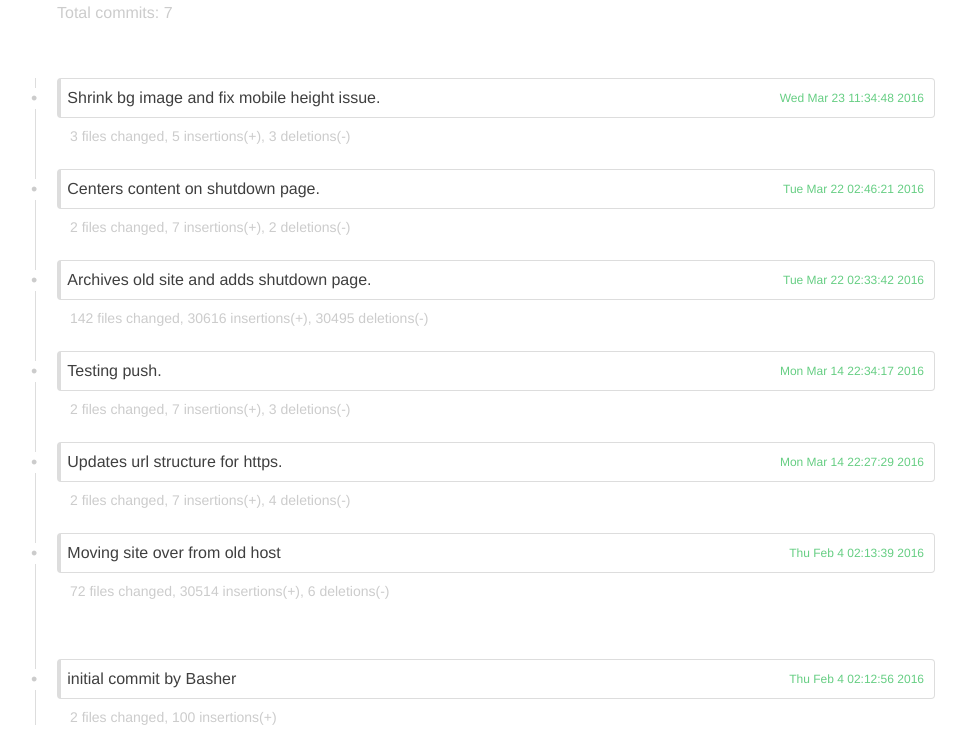
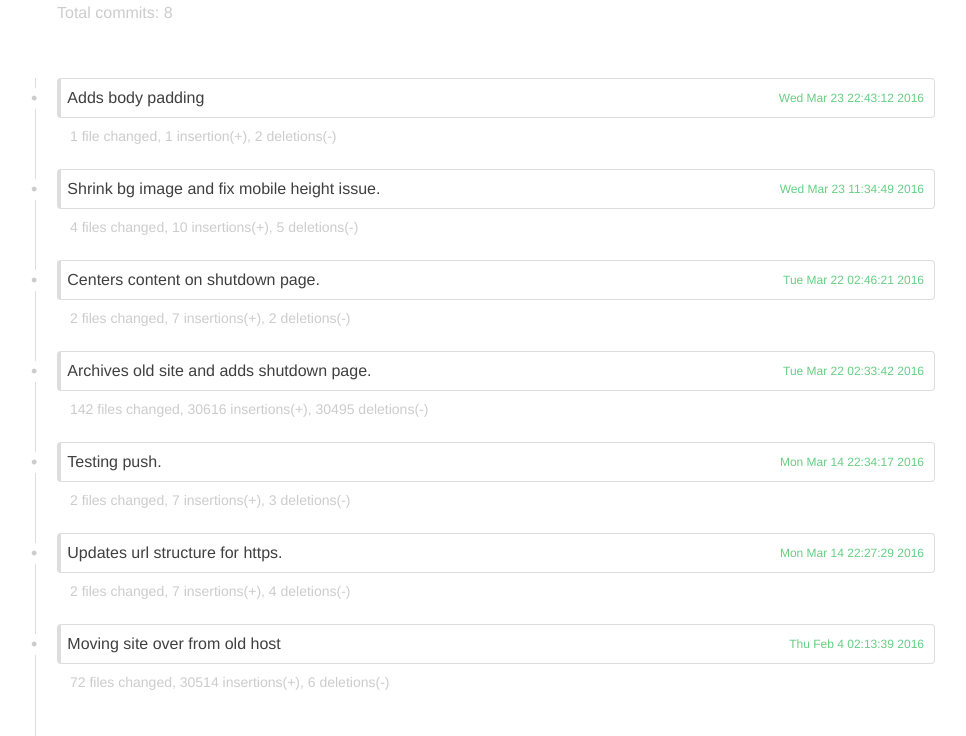
Before and after one commit to michaelwschultz/hemoglobe-website, a plain HTML site: page changelog.html in a window 1280 px wide. Shown: the part 64-800 px from the top of the page, without its empty margins (155-1121 px from the left). Drawn offline with Linux system fonts and the light colour scheme.

Commit message:
Adds body padding

```diff
--- a/changelog.html
+++ b/changelog.html
@@ -82,10 +82,13 @@
 <body>
 <div class="changelog">
 <h1>Changelog</h1>
-<h2>Total commits: 7</h2>
+<h2>Total commits: 8</h2>
 <ul>
-<li><span class="commit">Shrink bg image and fix mobile height issue.</span> <span class="date">Wed Mar 23 11:34:48 2016</span></li>
- 3 files changed, 5 insertions(+), 3 deletions(-)
+<li><span class="commit">Adds body padding</span> <span class="date">Wed Mar 23 22:43:12 2016</span></li>
+ 1 file changed, 1 insertion(+), 2 deletions(-)
+
+<li><span class="commit">Shrink bg image and fix mobile height issue.</span> <span class="date">Wed Mar 23 11:34:49 2016</span></li>
+ 4 files changed, 10 insertions(+), 5 deletions(-)
 
 <li><span class="commit">Centers content on shutdown page.</span> <span class="date">Tue Mar 22 02:46:21 2016</span></li>
  2 files changed, 7 insertions(+), 2 deletions(-)
```
Also changed, not shown: index.html (+1 -2 lines).
